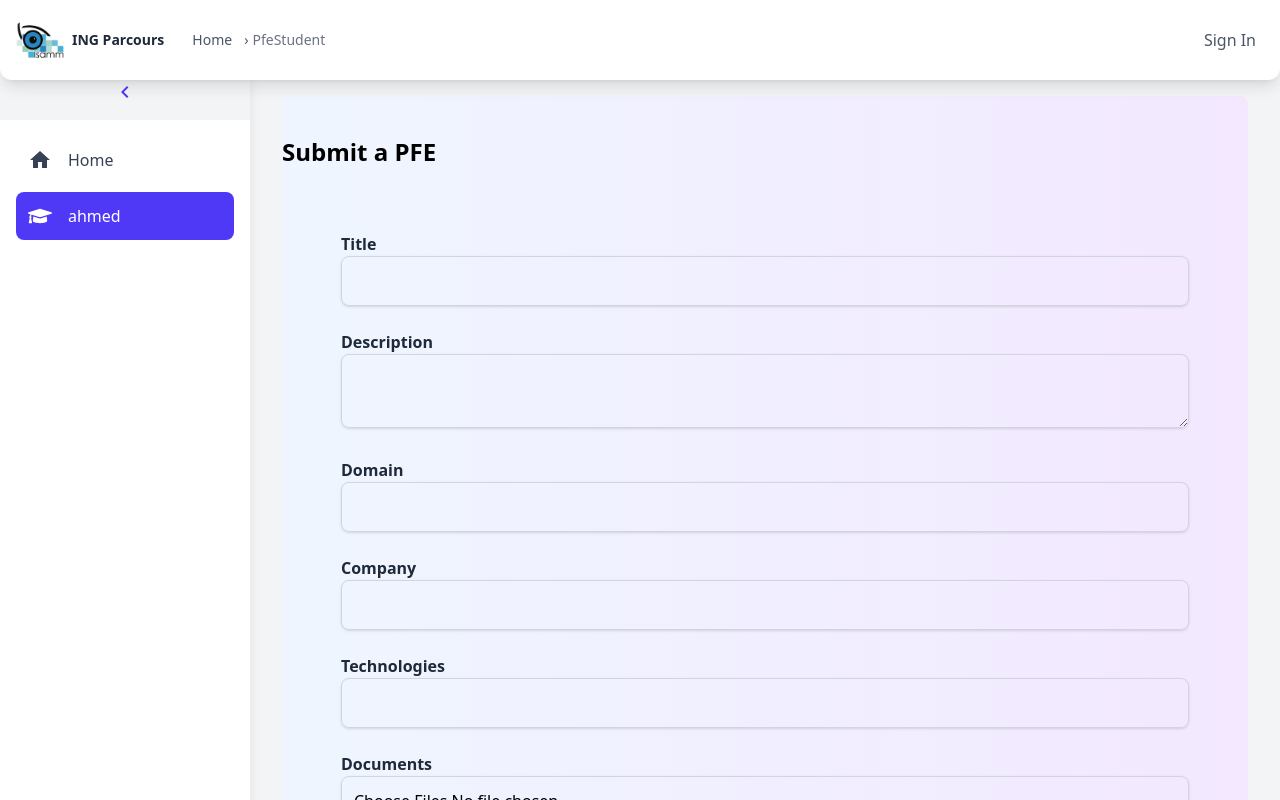
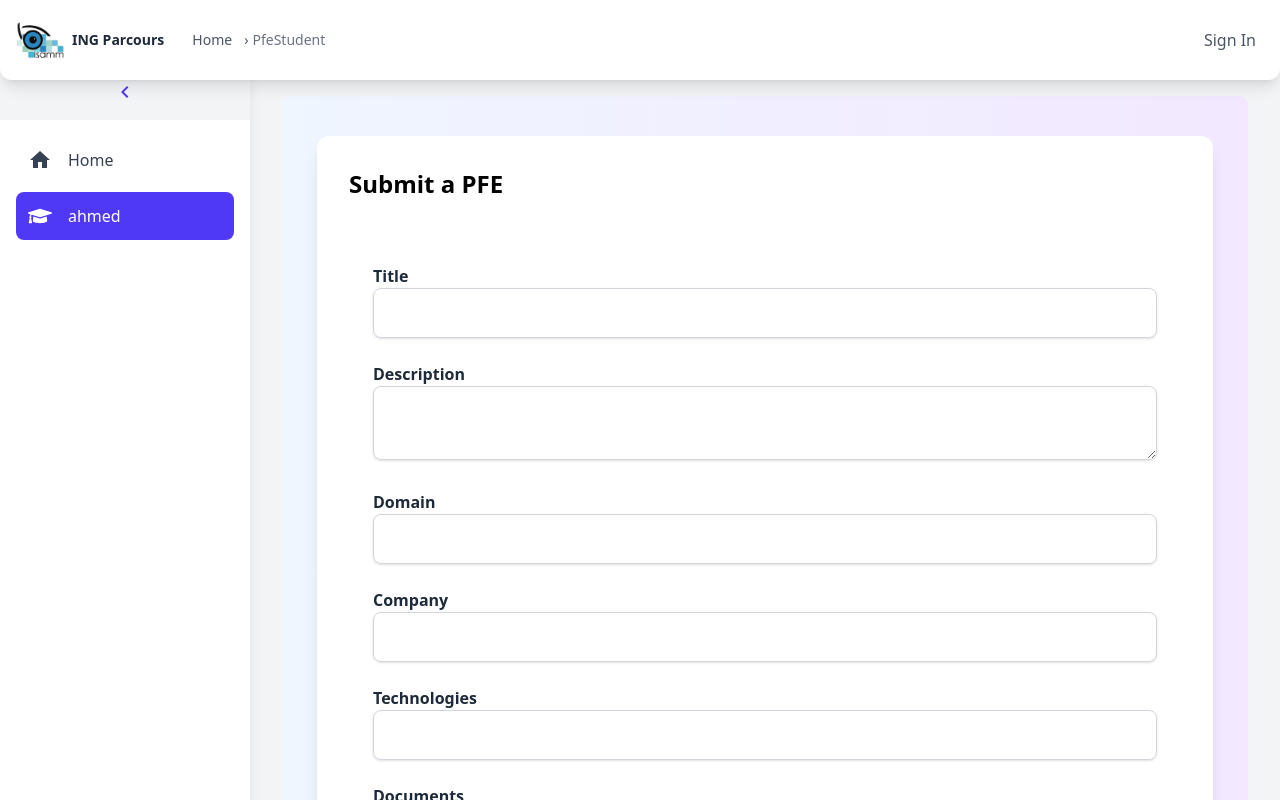
Before and after one commit to Cyreenbr/software-quality-assurance, a React (Vite) app: page /pfeStudent in a window 1280 px wide. Built offline with nearby package versions, Linux system fonts and the light colour scheme.

Commit message:
Last merge

```diff
--- a/src/pages/pfePage/pfeStudent.jsx
+++ b/src/pages/pfePage/pfeStudent.jsx
@@ -1,8 +1,8 @@
-import { useState, useEffect } from "react";
+import { useEffect, useState } from "react";
 import {
   createPFE,
+  getPFEByUser,
   updatePFE,
-  getPFEByUser,
 } from "../../services/pfeService/pfe.service";
 
 const PFEStudent = ({ userId }) => {
@@ -140,6 +140,7 @@ const PFEStudent = ({ userId }) => {
 
   return (
     <div className="min-h-screen bg-gradient-to-r from-blue-50 to-purple-100 py-10 rounded-lg">
+      <div className="max-w-4xl mx-auto bg-white rounded-xl shadow-lg p-8">
       <h2 className="text-2xl font-bold text-black-700 mb-6 text-start">
         {pfeId ? "Update Your PFE" : "Submit a PFE"}
       </h2>
@@ -269,6 +270,7 @@ const PFEStudent = ({ userId }) => {
         </form>
       </div>
     </div>
+    </div>
   );
 };
 
```
